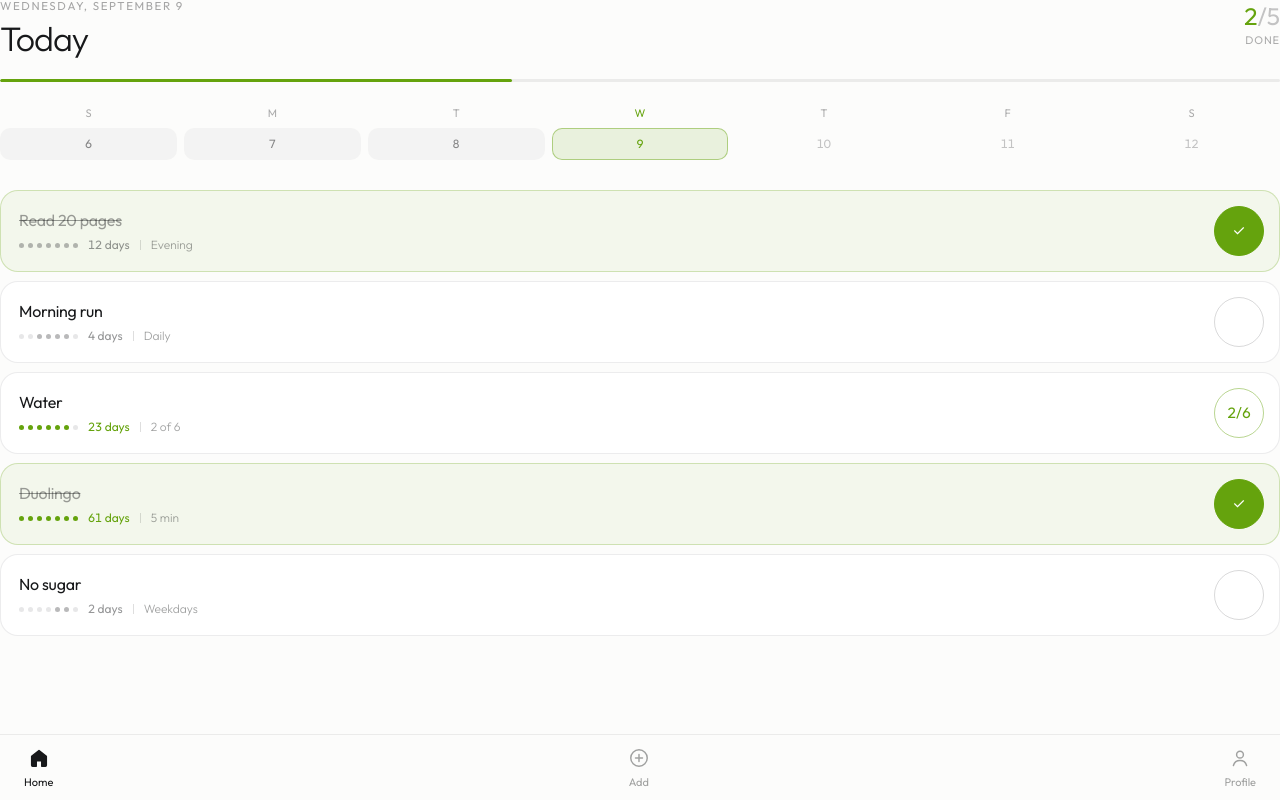
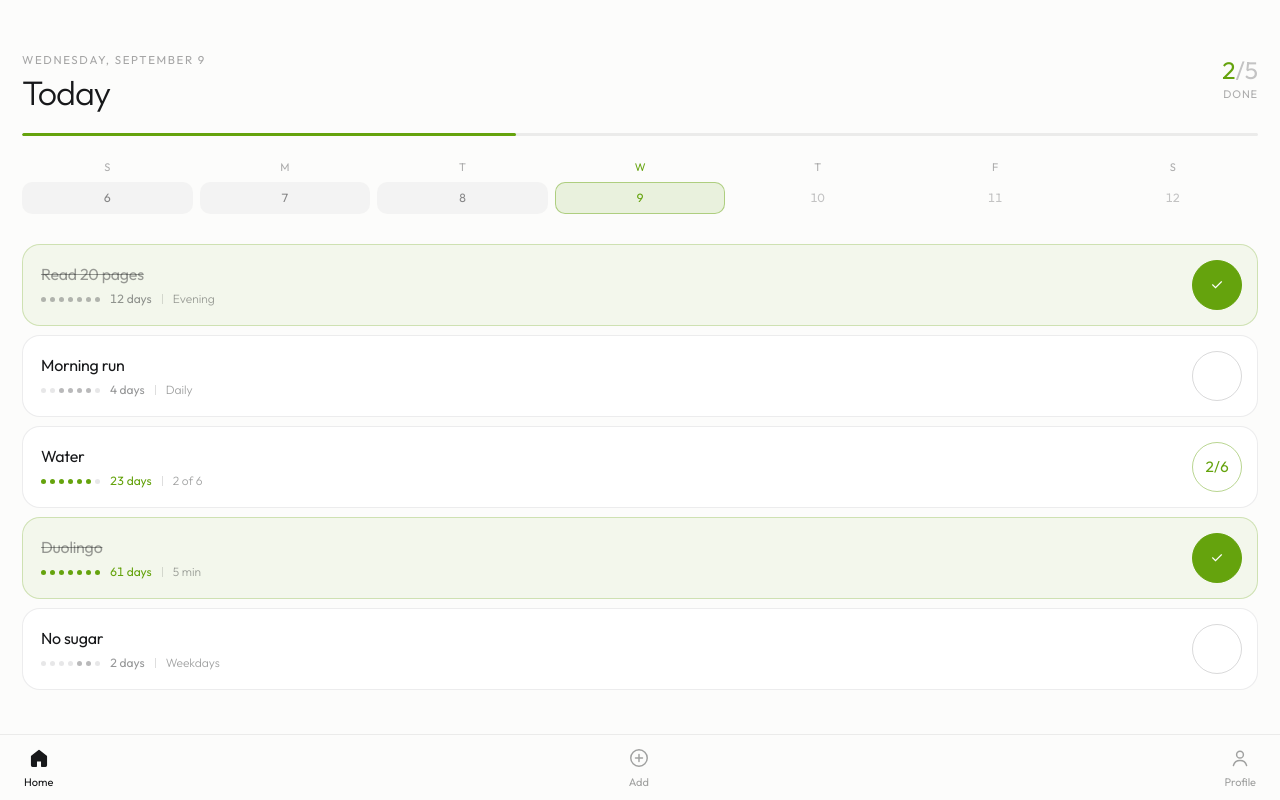
Before and after one commit to lmohade3l/streaks, a Next.js app: page / in a window 1280 px wide. Built offline with nearby package versions, Linux system fonts and the light colour scheme.

Commit message:
fix: add page: paddings

```diff
--- a/components/TodayScreen.module.css
+++ b/components/TodayScreen.module.css
@@ -5,6 +5,8 @@
   flex-direction: column;
   overflow: hidden;
   background: var(--surface);
+  padding: var(--pad-top) var(--gutter) calc(90px + env(safe-area-inset-bottom));
+
 }
 
 .scroll {
```
